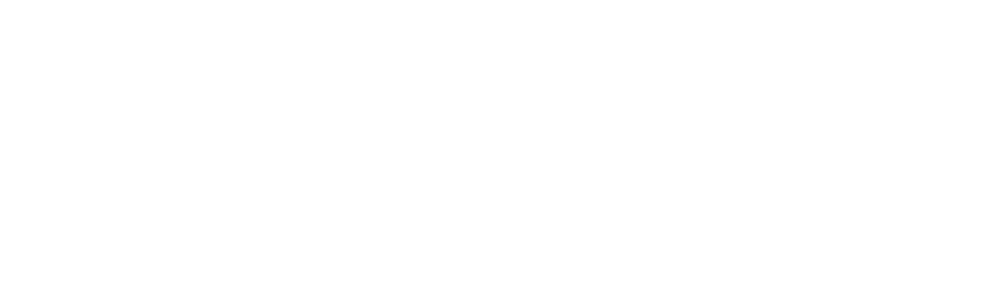
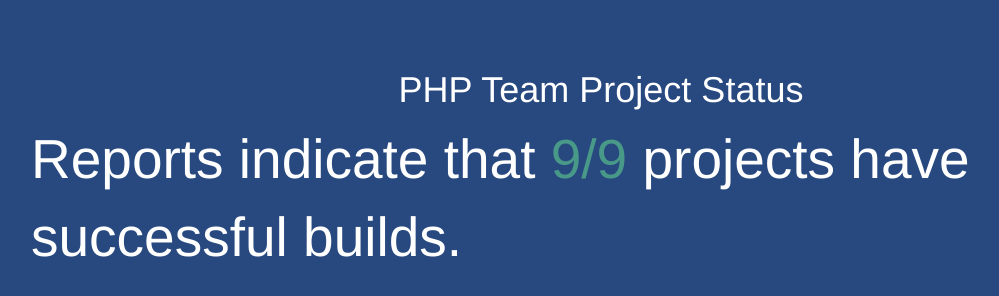
Before and after one commit to petrepatrasc/project-reporting-mock, a plain HTML site: page index.html in a window 1280 px wide. Shown: the whole page, without its empty margins (39-1038 px from the left). Drawn offline with Linux system fonts and the light colour scheme.

Commit message:
Added an intermediate checkpoint - I'm going to be focusing more on the mocks first and get them sorted with the team, and afterwards carry on with the mock implementation. Anyway, it's sleep time now, I'll continue later.

```diff
--- /dev/null
+++ b/assets/css/application.css
@@ -0,0 +1,11 @@
+@import "landing.css";
+
+body {
+    background-color: #28497F;
+    color: #fff;
+    font-size: 55px;
+}
+
+.success {
+    color: #499989;
+}
--- /dev/null
+++ b/assets/css/landing.css
@@ -0,0 +1,3 @@
+.landing-segment {
+    margin-top: 50px;
+}
--- a/index.html
+++ b/index.html
@@ -1,9 +1,32 @@
 <!DOCTYPE html>
 <html>
 <head>
-    <title></title>
+    <title>Project Reporting Mock</title>
+
+    <!-- CSS -->
+    <link type="text/css" rel="stylesheet" media="screen" href="assets/css/bootstrap.min.css"/>
+    <link type="text/css" rel="stylesheet" media="screen" href="assets/css/application.css"/>
 </head>
 <body>
 
+<div class="container-fluid">
+    <section class="landing-segment container">
+        <div class="row">
+            <div class="header-content text-center col-lg-12">
+                <h1>PHP Team Project Status</h1>
+            </div>
+        </div>
+
+        <div class="row">
+            <div class="header-content col-lg-12">
+                <div>Reports indicate that <span class="success">9/9</span> projects have successful builds.</div>
+            </div>
+        </div>
+    </section>
+</div>
+
+<!-- Javascript -->
+<script src="assets/js/jquery-1.11.1.min.js"></script>
+<script src="assets/js/bootstrap.min.js"></script>
 </body>
 </html>
```
Also changed, not shown: assets/css/bootstrap.min.css (added), assets/images/cegeka-logo.jpg (added), assets/js/bootstrap.min.js (added), 1 other file.
